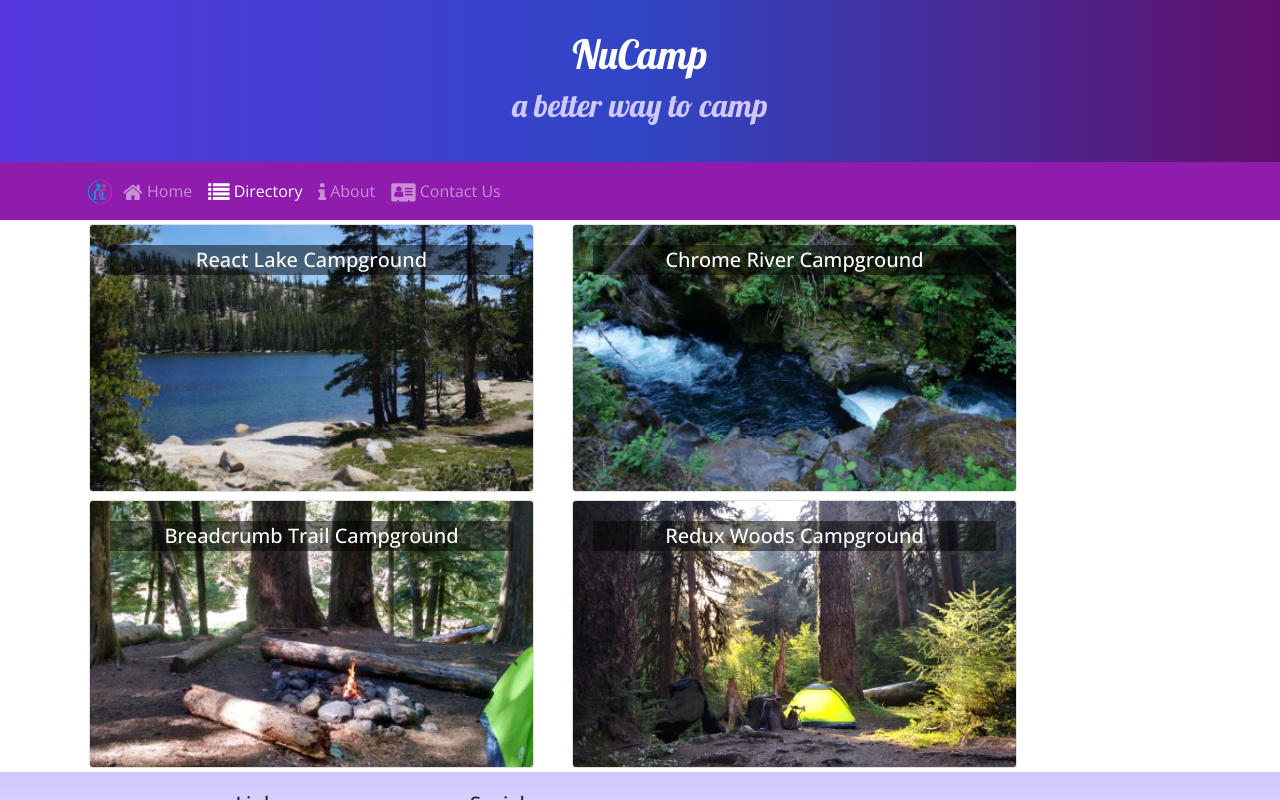
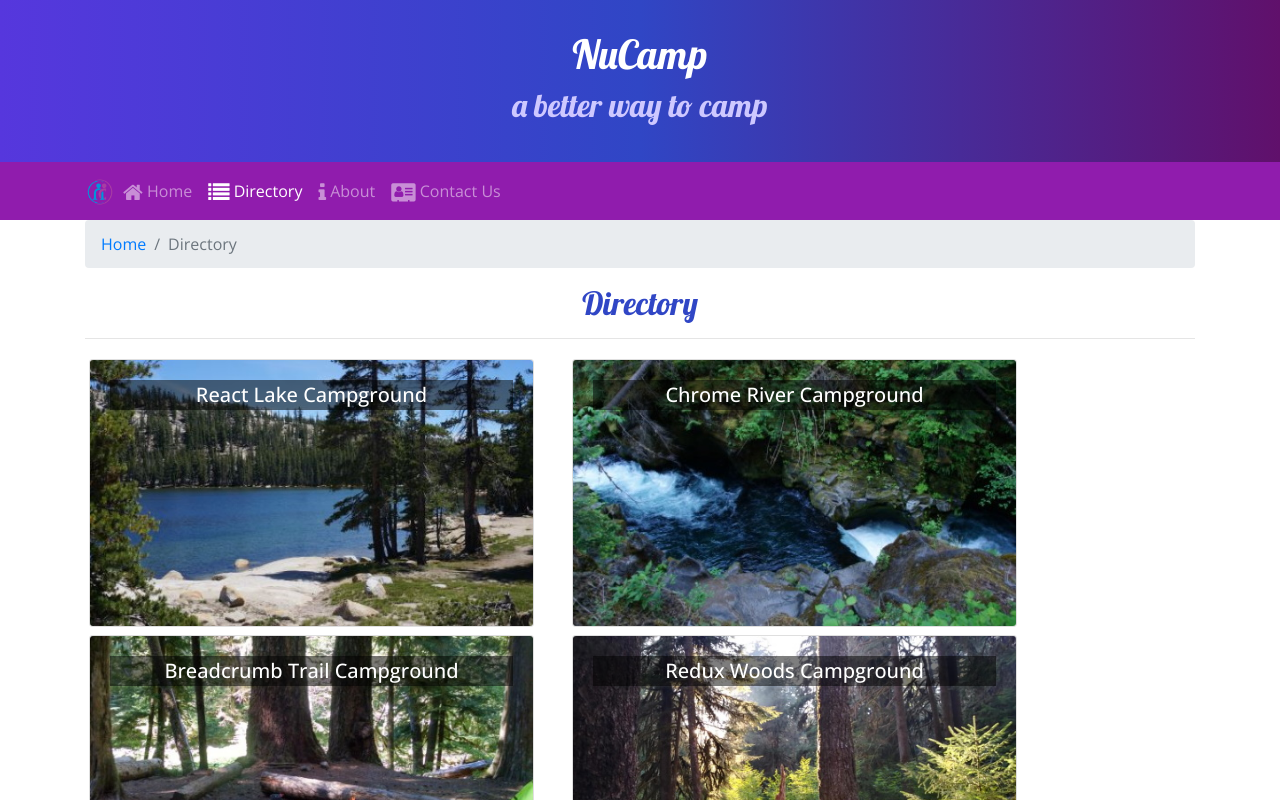
Before and after one commit to threatt-zm/React, a React (Create React App) app: page /directory in a window 1280 px wide. Shown: the top 800 px of the page. Built offline with nearby package versions, Linux system fonts and the light colour scheme.

Commit message:
Breadcrumbs

```diff
--- a/src/components/CampsiteInfoComponent.js
+++ b/src/components/CampsiteInfoComponent.js
@@ -1,5 +1,6 @@
 import React, { Component } from 'react';
-import { Card, CardImg, CardImgOverlay, CardText, CardBody, CardTitle } from 'reactstrap';
+import { Card, CardImg, CardText, CardBody, Breadcrumb, BreadcrumbItem } from 'reactstrap';
+import { Link } from 'react-router-dom';
 
 function RenderCampsite({campsite}) {
     return (
@@ -7,7 +8,6 @@
             <Card>
                 <CardImg top src={campsite.image} alt={campsite.name} />
                 <CardBody>
-                    <CardTitle>{campsite.name}</CardTitle>
                     <CardText>{campsite.description}</CardText>
                 </CardBody>
             </Card>
@@ -42,6 +42,16 @@
         return (
             <div className="container">
                 <div className="row">
+                    <div className="col">
+                        <Breadcrumb>
+                            <BreadcrumbItem><Link to="/directory">Directory</Link></BreadcrumbItem>
+                            <BreadcrumbItem active>{props.campsite.name}</BreadcrumbItem>
+                        </Breadcrumb>
+                        <h2>{props.campsite.name}</h2>
+                        <hr />
+                    </div>
+                </div>
+                <div className="row">
                     <RenderCampsite campsite={props.campsite} />
                     <RenderComments comments={props.comments} campsite={props.campsite} />
                 </div>
--- a/src/components/ContactComponent.js
+++ b/src/components/ContactComponent.js
@@ -1,10 +1,16 @@
 import React from 'react';
+import { Breadcrumb, BreadcrumbItem } from 'reactstrap';
+import { Link } from 'react-router-dom';
 
 function Contact(props) {
     return (
         <div className="container">
             <div className="row">
-                <div className="col">
+            <div className="col">
+                    <Breadcrumb>
+                        <BreadcrumbItem><Link to="/home">Home</Link></BreadcrumbItem>
+                        <BreadcrumbItem active>Contact Us</BreadcrumbItem>
+                    </Breadcrumb>
                     <h2>Contact Us</h2>
                     <hr />
                 </div>
--- a/src/components/DirectoryComponent.js
+++ b/src/components/DirectoryComponent.js
@@ -1,5 +1,5 @@
 import React from 'react';
-import { Card, CardImg, CardImgOverlay, CardTitle } from 'reactstrap';
+import { Card, CardImg, CardImgOverlay, CardTitle, Breadcrumb, BreadcrumbItem } from 'reactstrap';
 import { Link } from 'react-router-dom';
 
 function RenderDirectoryItem({campsite}) {
@@ -28,6 +28,16 @@
     return (
         <div className="container">
             <div className="row">
+                <div className="col">
+                    <Breadcrumb>
+                        <BreadcrumbItem><Link to="/home">Home</Link></BreadcrumbItem>
+                        <BreadcrumbItem active>Directory</BreadcrumbItem>
+                    </Breadcrumb>
+                    <h2>Directory</h2>
+                    <hr />
+                </div>
+            </div>
+            <div className="row">
                 {directory}
             </div>
         </div>
```
